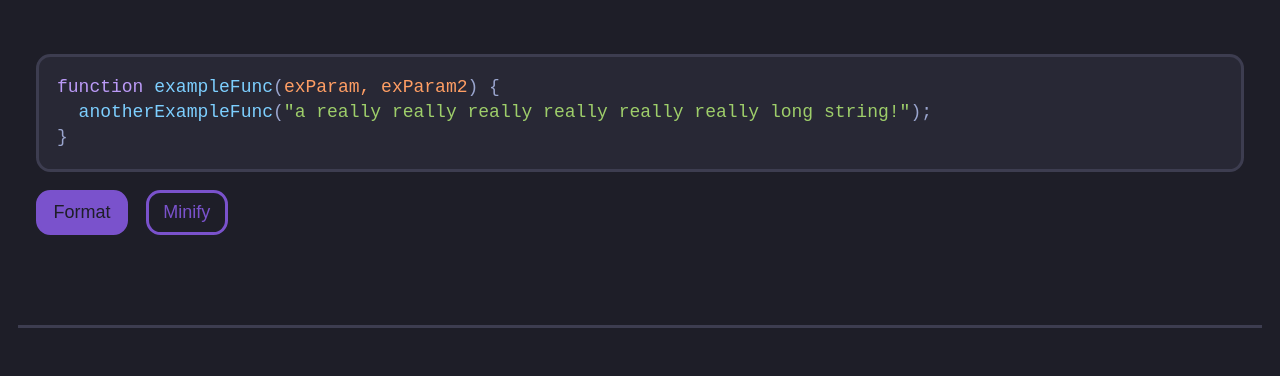
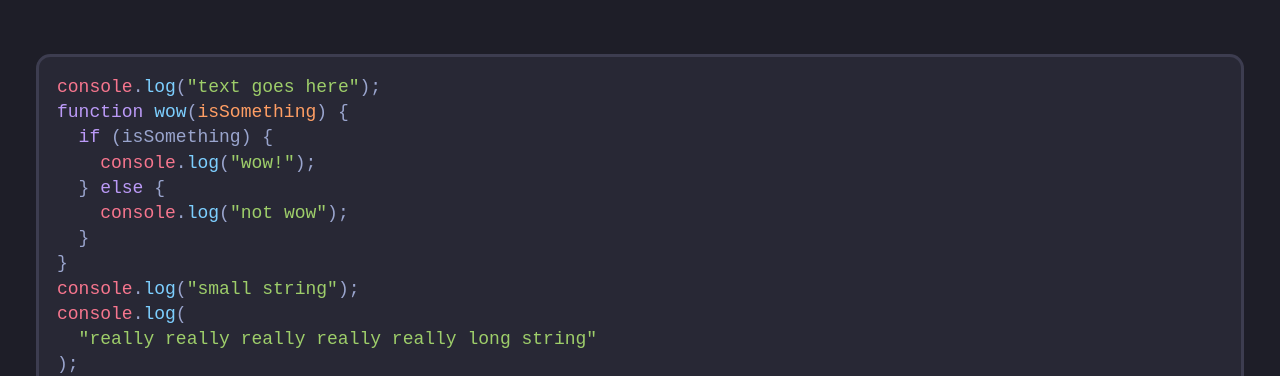
Before and after one commit to ehanahamed/codeformatter, a website: page site/index.html in a window 1280 px wide. Shown: the part 72-448 px from the top of the page. Drawn offline with Linux system fonts and the light colour scheme; a web font is replaced by a local one.

Commit message:
update example

```diff
--- a/site/index.html
+++ b/site/index.html
@@ -31,9 +31,22 @@
   </header>
   <main>
     <div class="demoMain">
-<pre><code id="demoCode" class="language-javascript" spellcheck="false" contenteditable="true">function exampleFunc(exParam, exParam2) {
-  anotherExampleFunc("a really really really really really really long string!");
+<pre><code id="demoCode" class="language-javascript" spellcheck="false" contenteditable="true">console.log("text goes here");
+function wow(isSomething) {
+  if (isSomething) {
+    console.log("wow!");
+  } else {
+    console.log("not wow");
+  }
 }
+console.log("small string");
+console.log(
+  "really really really really really long string"
+);
+console.log(123);
+console.log(
+  3.14159265358979323846264338327950288419716939937510
+);
 </code></pre>
       <div class="flex">
         <button id="buttonFormat">Format</button>
```
